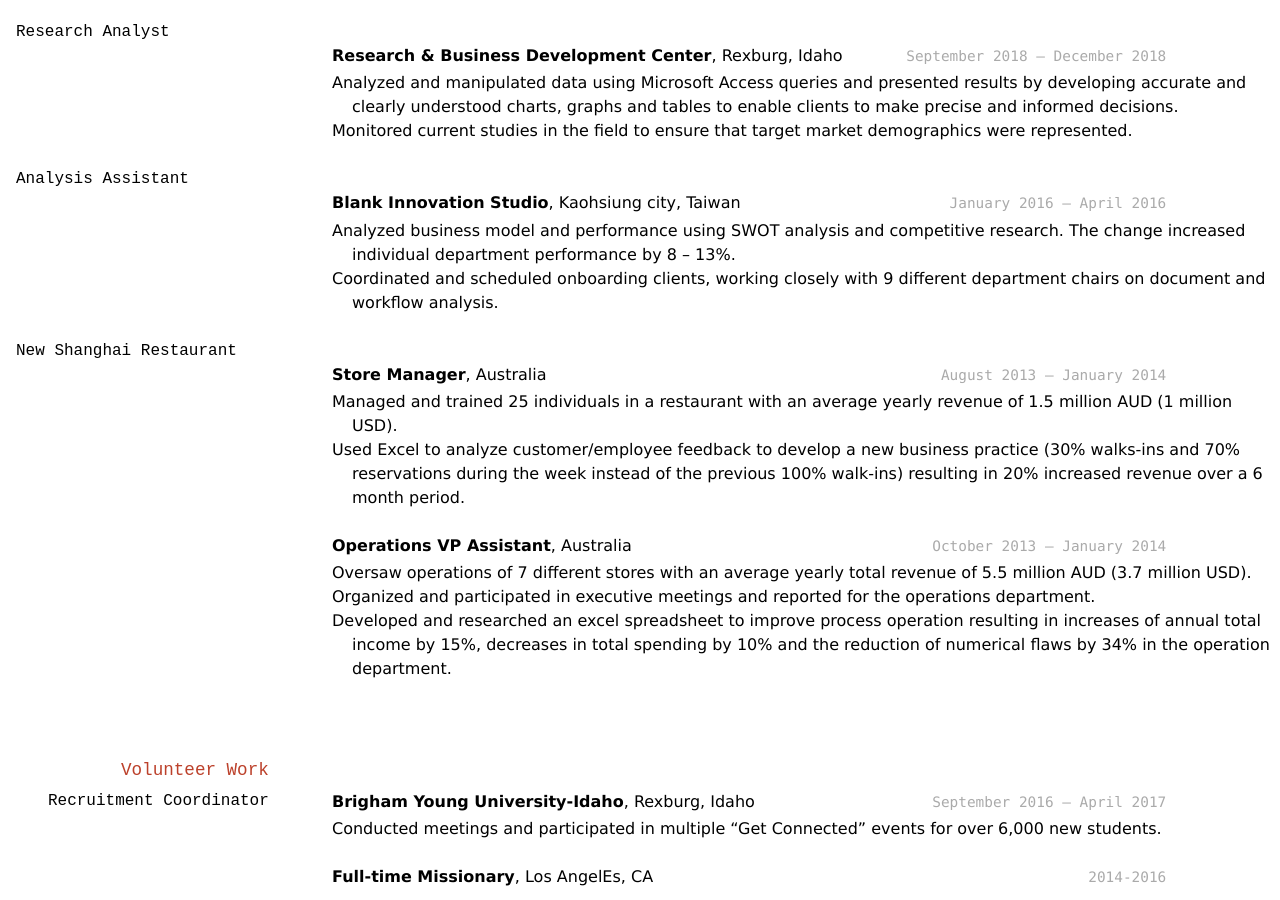
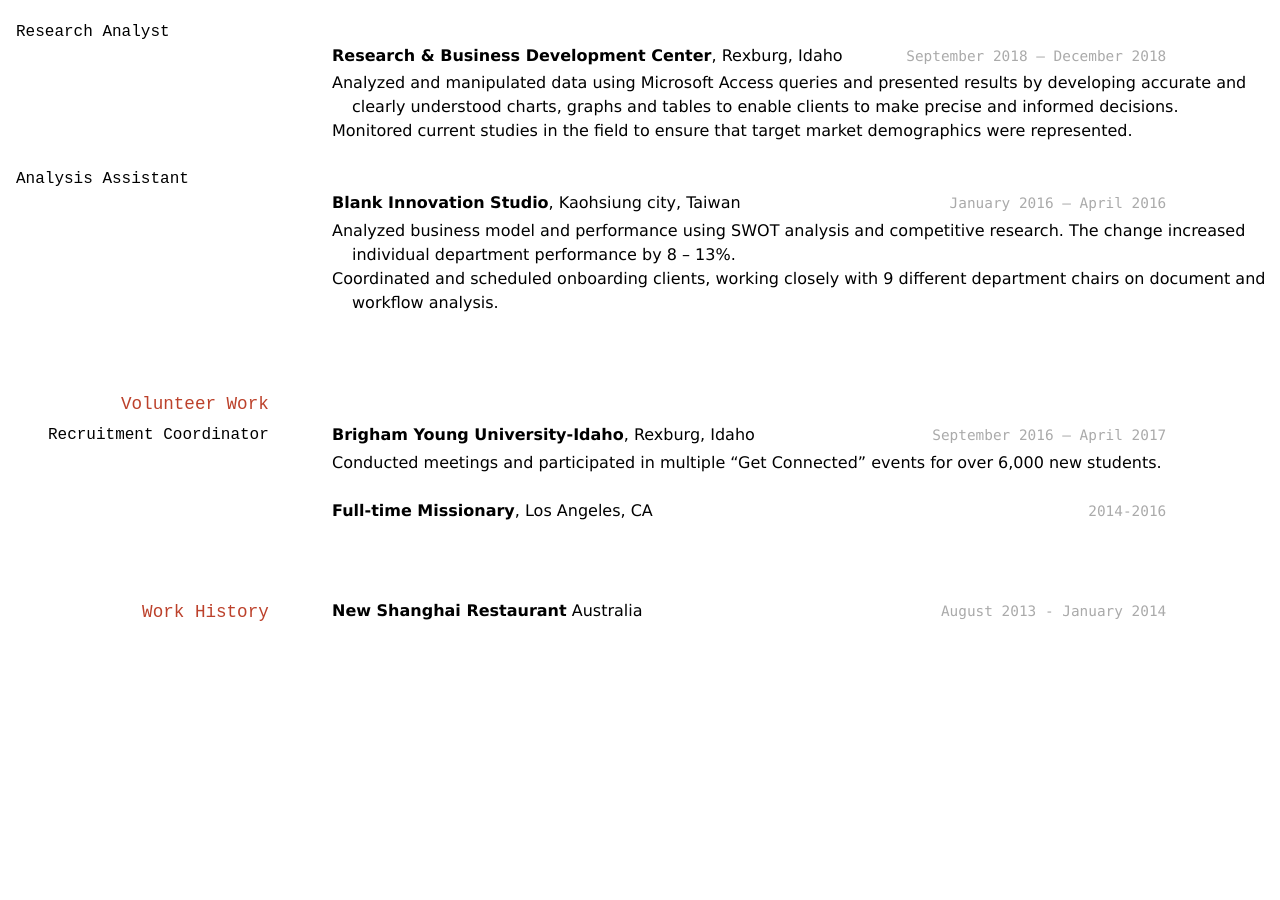
Before and after one commit to dannymoon/Yang-s_Resume, a Jekyll site: the page built from docs/index.md, in a window 1280 px wide and 900 px high, scrolled down 663 px. Built offline with Jekyll 4.4.1, drawn with Linux system fonts in a browser that asks for light colours; after the commit the page ends 1298 px from its top, so only the background shows below that.

Commit message:
Update index.md
I would recommend remove your experience at New Shanghai Restaurant and just have it under a work history unless you want to get a job related to a restaurant.
If you want a job related to data science, just have your resume show your data science related experience.

```diff
--- a/docs/index.md
+++ b/docs/index.md
@@ -50,20 +50,6 @@ __Blank Innovation Studio__, Kaohsiung city, Taiwan
 - Analyzed business model and performance using SWOT analysis and competitive research. The change increased individual department performance by 8 – 13%.
 - Coordinated and scheduled onboarding clients, working closely with 9 different department chairs on document and workflow analysis.
 
-#### New Shanghai Restaurant
-
-`August 2013 – January 2014`
-__Store Manager__, Australia
-
-- Managed and trained 25 individuals in a restaurant with an average yearly revenue of 1.5 million AUD (1 million USD).
-- Used Excel to analyze customer/employee feedback to develop a new business practice (30% walks-ins and 70% reservations during the week instead of the previous 100% walk-ins) resulting in 20% increased revenue over a 6 month period.
-
-`October 2013 – January 2014`
-__Operations VP Assistant__, Australia
-
-- Oversaw operations of 7 different stores with an average yearly total revenue of 5.5 million AUD (3.7 million USD).
-- Organized and participated in executive meetings and reported for the operations department.
-- Developed and researched an excel spreadsheet to improve process operation resulting in increases of annual total income by 15%, decreases in total spending by 10% and the reduction of numerical flaws by 34% in the operation department.
 
 ## Volunteer Work
 ### Recruitment Coordinator
@@ -72,8 +58,11 @@ __Brigham Young University-Idaho__, Rexburg, Idaho
 - Conducted meetings and participated in multiple “Get Connected” events for over 6,000 new students.
 
 `2014-2016`
-__Full-time Missionary__, Los AngelEs, CA
+__Full-time Missionary__, Los Angeles, CA
 
+## Work History
+`August 2013 - January 2014`
+__New Shanghai Restaurant__ Australia
 
 
 <!-- ### Footer
```
